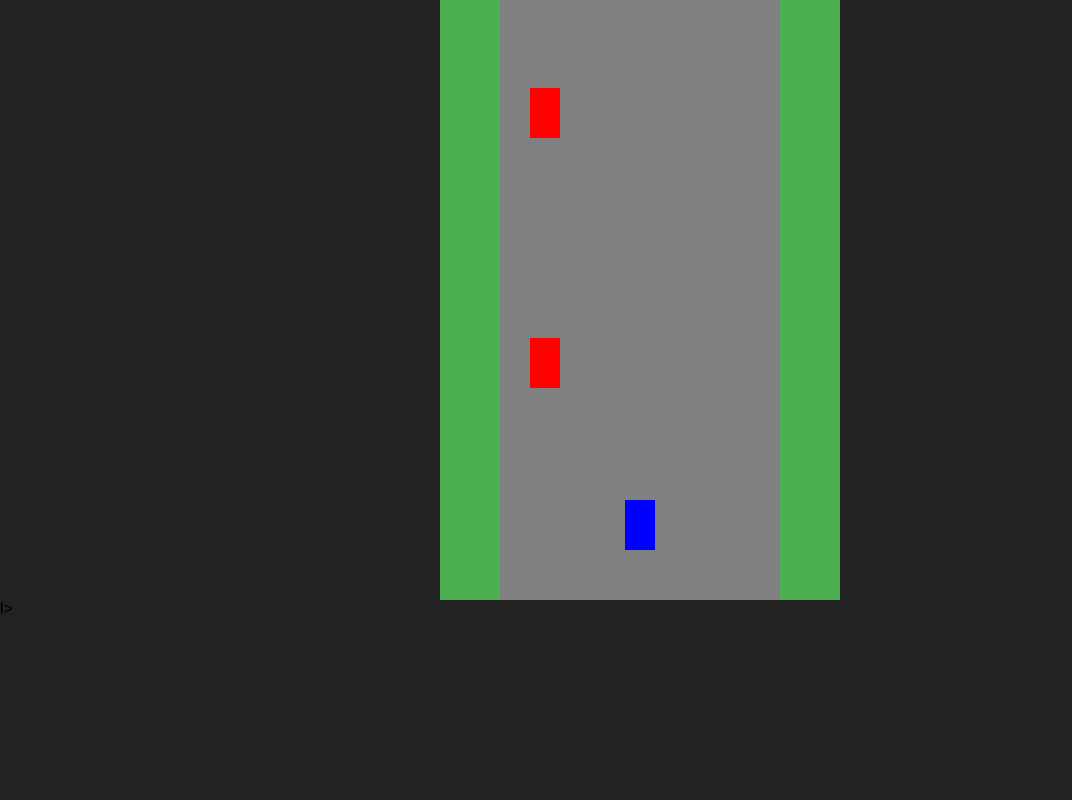
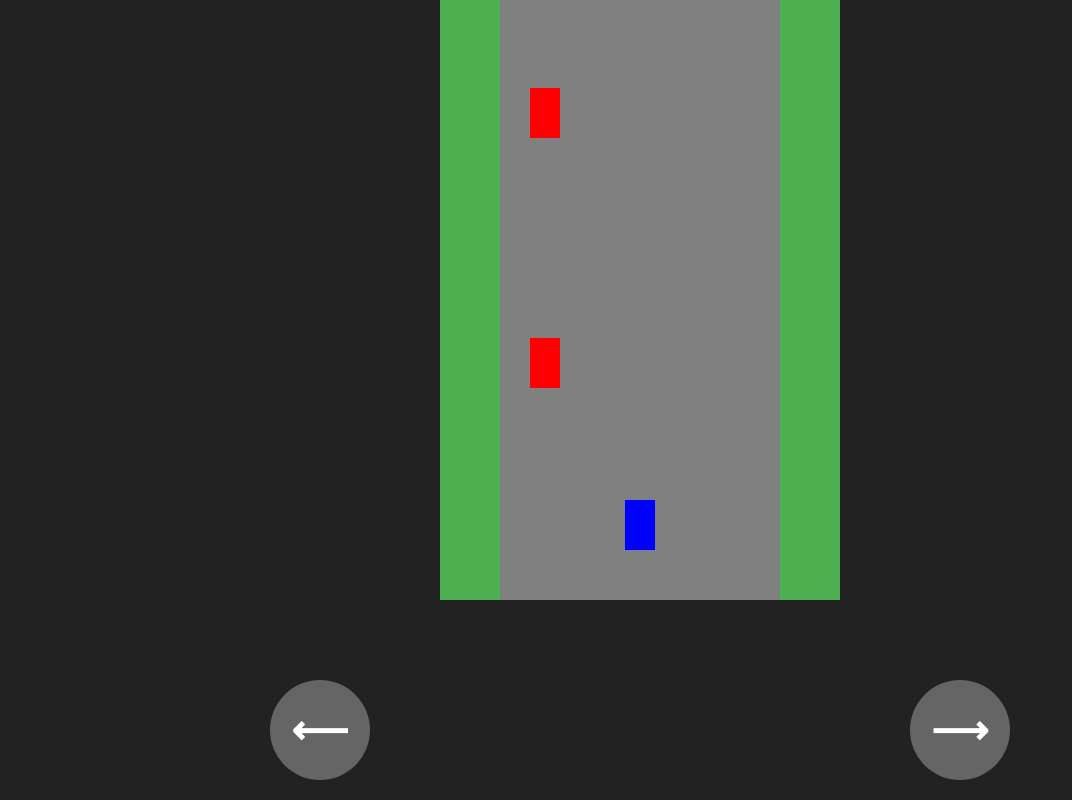
Before and after one commit to hybridlynx/cargamewithboss, a plain HTML site: page index.html in a window 1280 px wide. Both pictures are taken after a click on the button "START". Shown: the whole page, without its empty margins (0-1072 px from the left). Drawn offline with Linux system fonts and the light colour scheme.

Commit message:
Add files via upload

```diff
--- a/index.html
+++ b/index.html
@@ -8,7 +8,7 @@
   <style>
     * { margin: 0; padding: 0; box-sizing: border-box; }
     body { font-family: Arial, sans-serif; background: #222; overflow: hidden; }
-    canvas { display: block; margin: 0 auto; background: #ff0000; }
+    canvas { display: block; margin: 0 auto; background: #4CAF50; }
     #overlay {
       position: absolute;
       top: 0; left: 0;
@@ -19,6 +19,25 @@
       color: white;
       font-size: 32px;
       z-index: 1;
+    }
+    #mobile-controls {
+      position: absolute;
+      bottom: 20px;
+      width: 100%;
+      display: flex;
+      justify-content: space-around;
+      z-index: 2;
+    }
+    .control-btn {
+      width: 100px;
+      height: 100px;
+      font-size: 40px;
+      border-radius: 50%;
+      background: rgba(255,255,255,0.3);
+      border: none;
+      color: white;
+      font-weight: bold;
+      cursor: pointer;
     }
     button {
       margin-top: 20px;
@@ -33,6 +52,10 @@
     <div id="title">THE BILLION BRICK RACE</div>
     <button id="startBtn">START</button>
   </div>
+  <div id="mobile-controls" style="display: none">
+    <button class="control-btn" id="leftBtn">⟵</button>
+    <button class="control-btn" id="rightBtn">⟶</button>
+  </div>
   <canvas id="gameCanvas" width="400" height="600"></canvas>
 
   <script>
@@ -41,6 +64,9 @@
     const overlay = document.getElementById('overlay');
     const title = document.getElementById('title');
     const startBtn = document.getElementById('startBtn');
+    const mobileControls = document.getElementById('mobile-controls');
+    const leftBtn = document.getElementById('leftBtn');
+    const rightBtn = document.getElementById('rightBtn');
 
     let keys = {};
     let gameRunning = false;
@@ -109,7 +135,6 @@
       }
 
       const now = Date.now();
-      const elapsed = (now - startTime) / 1000;
 
       // Move enemies and check if overtaken or collided
       enemies.forEach(enemy => {
@@ -133,7 +158,7 @@
       // Move boss side to side and down
       if (boss) {
         boss.move(2);
-        boss.x += boss.dir * 4;
+        boss.x += boss.dir * 2;
         if (boss.x <= 60 || boss.x + boss.width >= 340) boss.dir *= -1;
 
         if (player.collidesWith(boss)) {
@@ -158,12 +183,9 @@
     }
 
     function drawRoad() {
-      // grass sides
       ctx.fillStyle = '#4CAF50';
       ctx.fillRect(0, 0, 60, canvas.height);
       ctx.fillRect(340, 0, 60, canvas.height);
-
-      // road
       ctx.fillStyle = 'gray';
       ctx.fillRect(60, 0, 280, canvas.height);
     }
@@ -204,6 +226,7 @@
 
     startBtn.onclick = () => {
       overlay.style.display = 'none';
+      mobileControls.style.display = 'flex';
       initGame();
       startTime = Date.now();
       gameRunning = true;
@@ -212,7 +235,12 @@
 
     window.addEventListener('keydown', e => keys[e.key.toLowerCase()] = true);
     window.addEventListener('keyup', e => keys[e.key.toLowerCase()] = false);
+
+    // Touch controls for phones
+    leftBtn.addEventListener('touchstart', () => keys['a'] = true);
+    leftBtn.addEventListener('touchend', () => keys['a'] = false);
+    rightBtn.addEventListener('touchstart', () => keys['d'] = true);
+    rightBtn.addEventListener('touchend', () => keys['d'] = false);
   </script>
 </body>
 </html>
-l>
```
